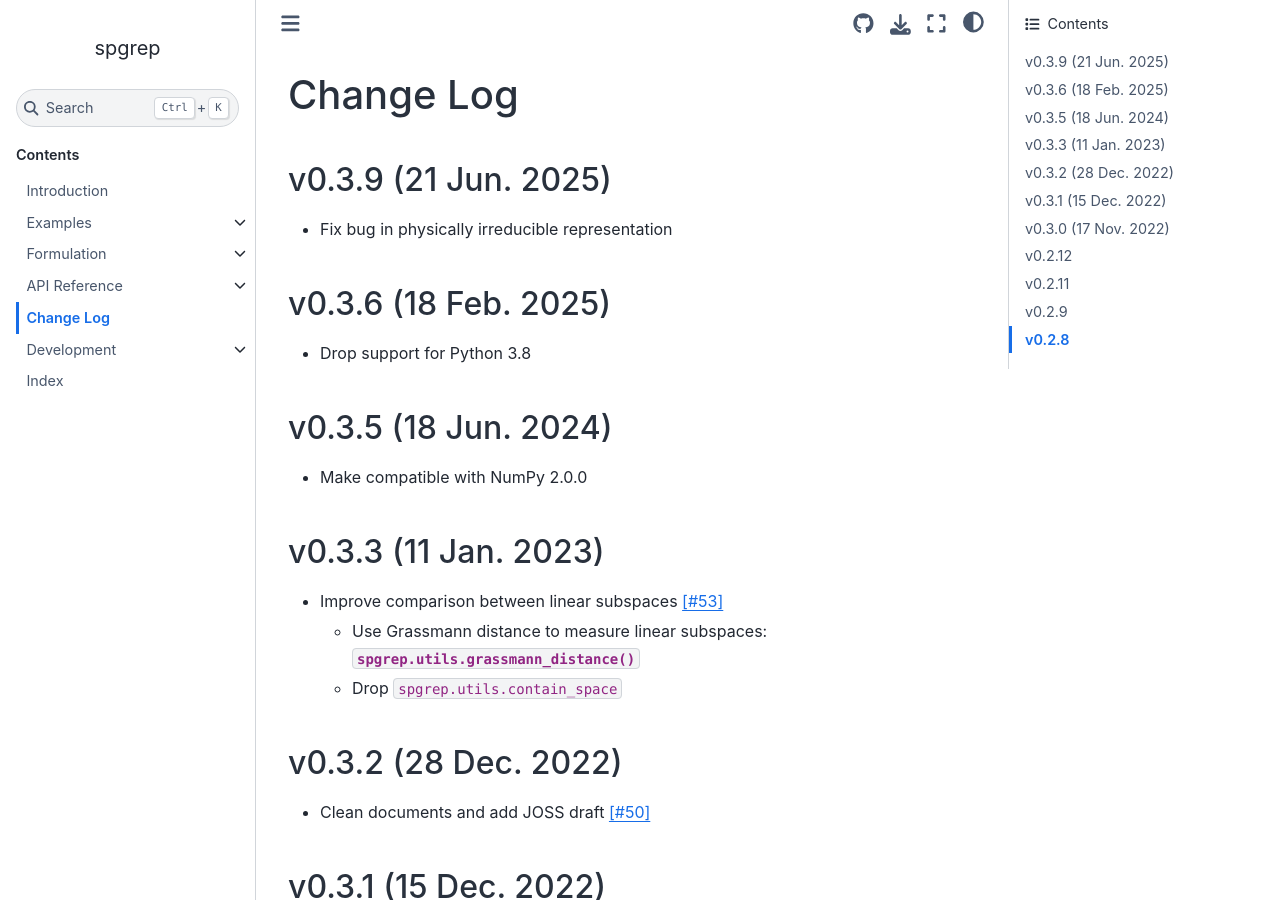
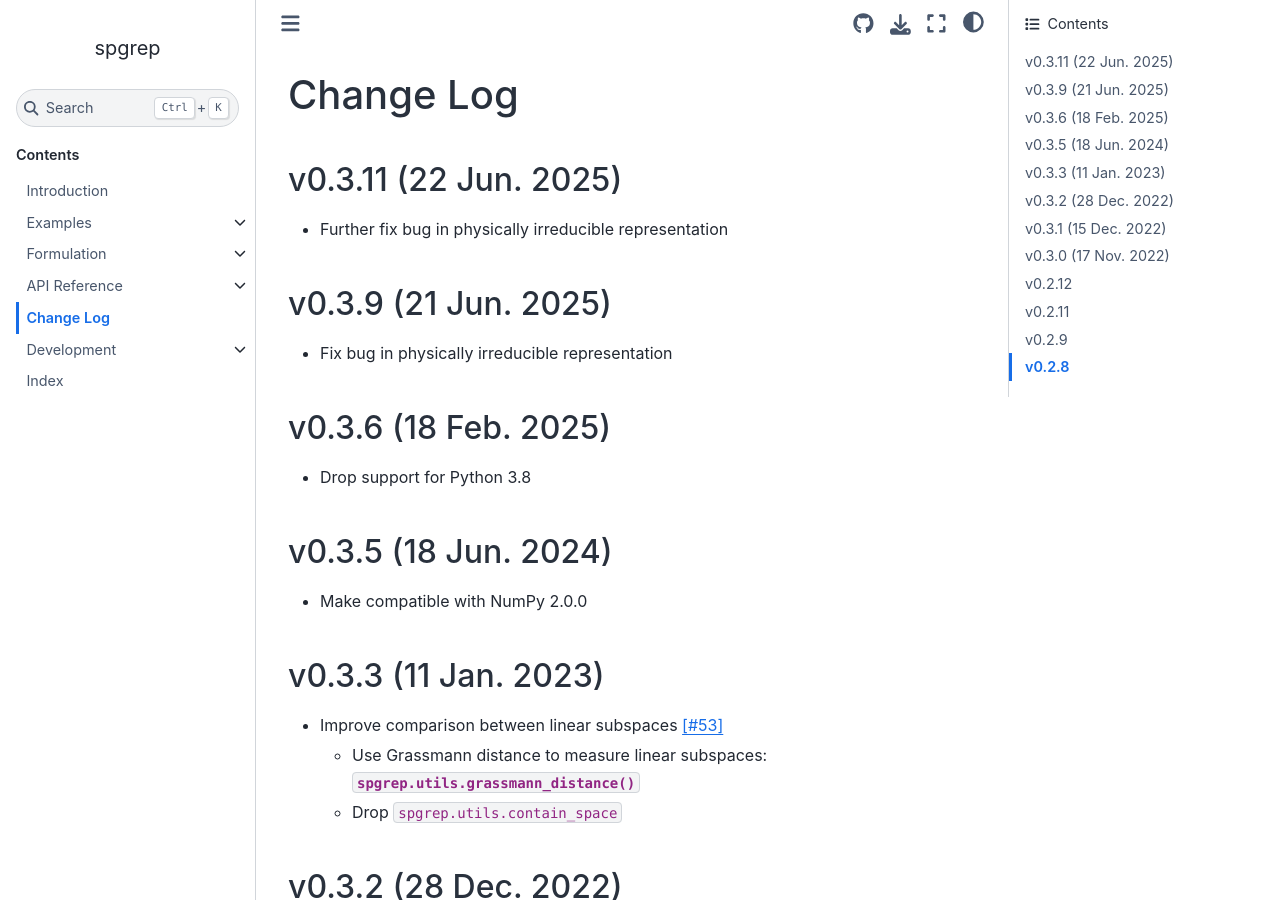
Before and after one commit to spglib/spgrep, a Sphinx documentation site: the page built from docs/changelog.md, in a window 1280 px wide and 900 px high. Built offline with Sphinx 7.4.7 and the Sphinx Book theme 1.1.4, drawn with Linux system fonts in a browser that asks for light colours.

Commit message:
Bump up version

```diff
--- a/docs/changelog.md
+++ b/docs/changelog.md
@@ -1,4 +1,8 @@
 # Change Log
+
+## v0.3.11 (22 Jun. 2025)
+
+- Further fix bug in physically irreducible representation
 
 ## v0.3.9 (21 Jun. 2025)
 
```
